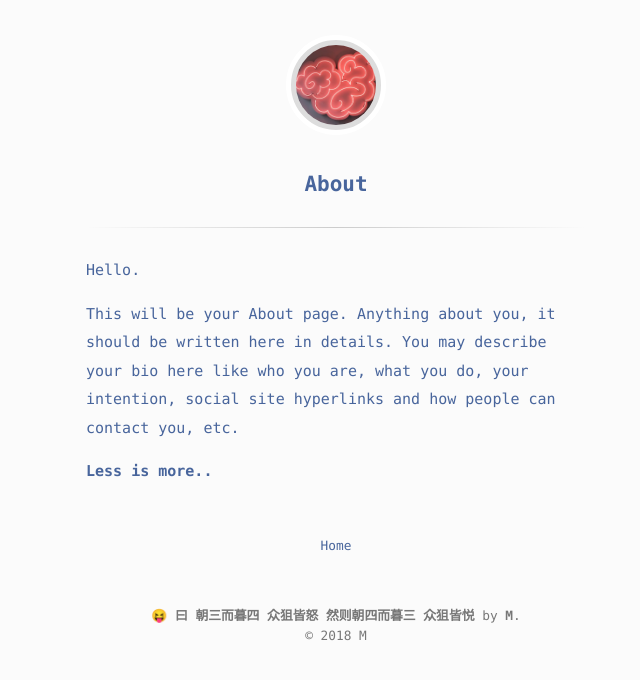
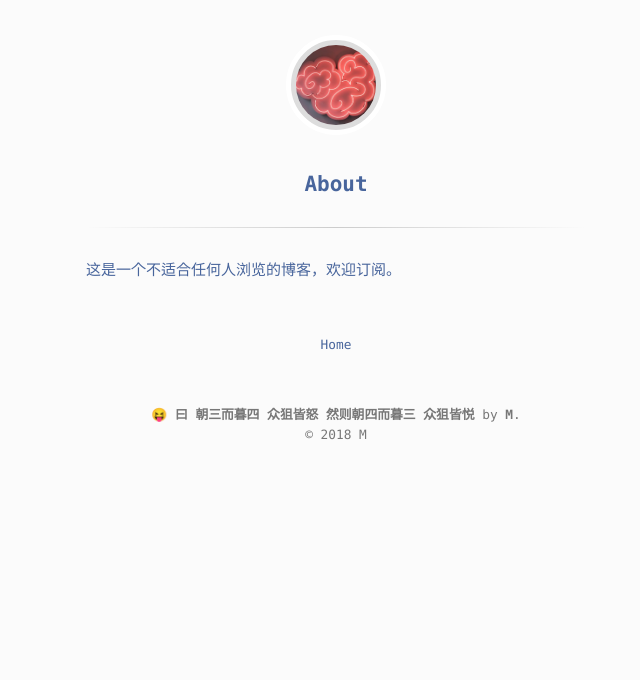
Before and after one commit to Niclas3/Niclas3.github.io, a Jekyll site: the page built from about.md, in a window 1280 px wide. Shown: the top 680 px of the page, without its empty margins (304-944 px from the left). Built offline with Jekyll 4.4.1, drawn with Linux system fonts in a browser that asks for light colours.

Commit message:
C change about page.

```diff
--- a/about.md
+++ b/about.md
@@ -2,9 +2,4 @@
 layout: page
 title: About
 ---
-
-Hello.
-
-This will be your About page. Anything about you, it should be written here in details. You may describe your bio here like who you are, what you do, your intention, social site hyperlinks and how people can contact you, etc.
-
-**Less is more..**
+这是一个不适合任何人浏览的博客，欢迎订阅。
```
Also changed, not shown: 1 other file.
